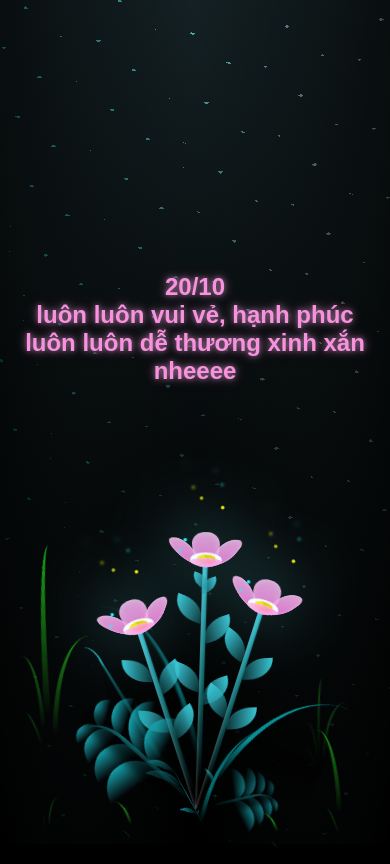
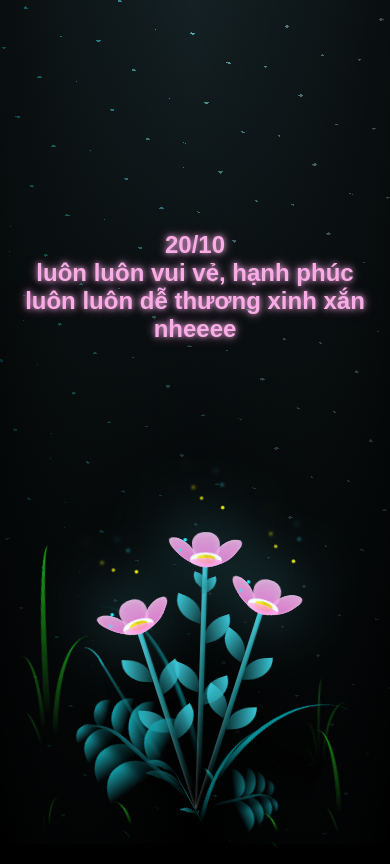
Before and after one commit to TPPH0503/tranthiphuongnam2010, a plain HTML site: page index.html in a window 390 px wide. Drawn offline with Linux system fonts and the light colour scheme.

Commit message:
Update style.css

```diff
--- a/style.css
+++ b/style.css
@@ -10,7 +10,7 @@ h4 {
   font-family: 'Pangolin', sans-serif;
   text-align: center;
   font-size: 24px;
-  color: #f892de; /* Màu chữ hồng */
+  color: #faace6; /* Màu chữ hồng */
   margin: 0;
   padding: 20px;
   position: absolute;
@@ -20,10 +20,7 @@ h4 {
   opacity: 0; /* Bắt đầu với độ trong suốt 0 */
   animation-delay: 3s;
   animation: fadeIn 3s ease forwards; /* Animation làm mờ chữ hiện dần */
-  text-shadow:
-      0 0 5px #faace669,  /* Ánh sáng nhạt gần chữ */
-      0 0 10px #faace65e, /* Ánh sáng mạnh hơn */
-      0 0 15px rgba(250, 170, 230, 0.3); /* Bóng nhẹ hơn cho độ sáng */
+  text-shadow: 0 0 5px #faace6b0, 0 0 10px #faace687, 0 0 15px rgba(250, 170, 230, 0.3);
 }
 
 @keyframes fadeIn {
@@ -41,14 +38,14 @@ h4 {
 
 @media (max-width: 768px) {
   h4 {
-      top: 30vh; /* Đặt thẻ h4 ở giữa màn hình điện thoại */
+      top: 25vh; /* Đặt thẻ h4 ở giữa màn hình điện thoại */
       width: 100%; /* Bắt đầu với chiều rộng bằng 0 cho điện thoại */
   }
 }
 
 @media (max-width: 768px) {
   h4 {
-      top: 30vh; /* Cách trên 40% chiều cao màn hình trên điện thoại */
+      top: 25vh; /* Cách trên 40% chiều cao màn hình trên điện thoại */
   }
 }
 
```
